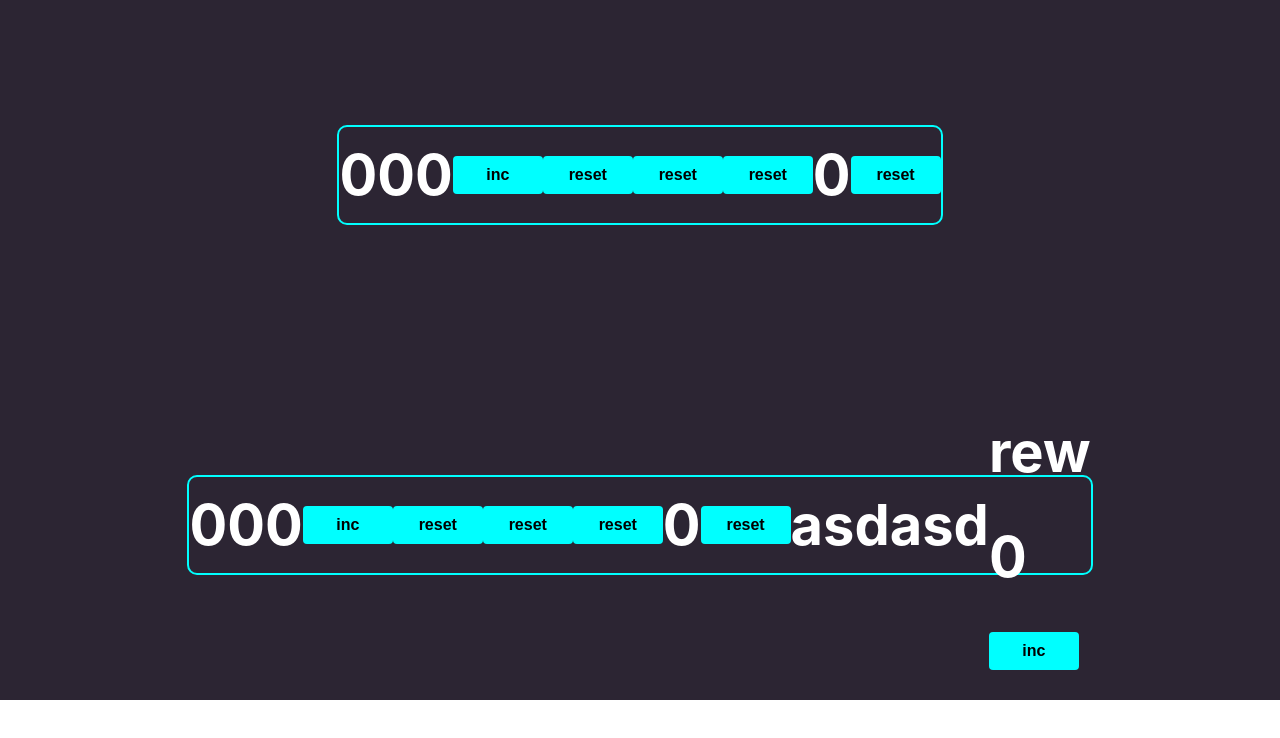
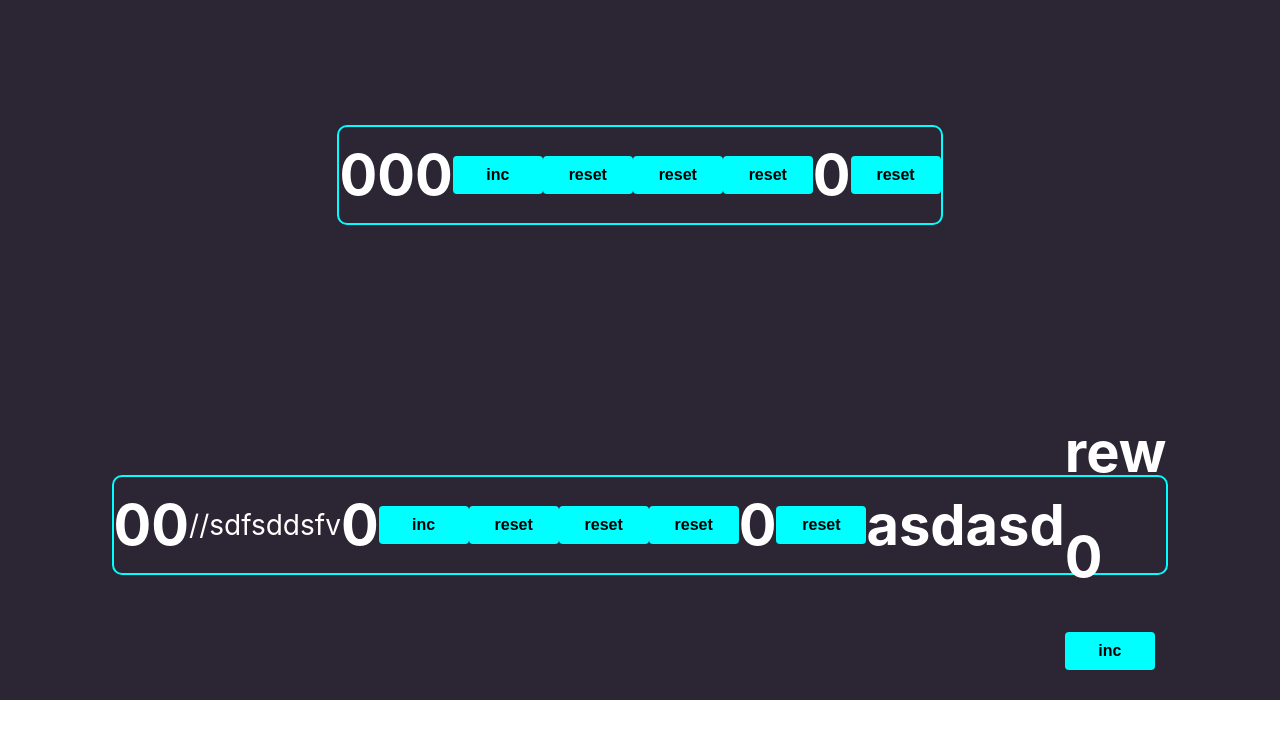
Before and after one commit to oleg-lego-lego/advanced-counter, a React (Create React App) app: page / in a window 1280 px wide. Shown: the top 738 px of the page. Built offline with nearby package versions, Linux system fonts and the light colour scheme.

Commit message:
add commit

```diff
--- a/src/App.tsx
+++ b/src/App.tsx
@@ -28,6 +28,7 @@ function App() {
             <div className={s.currentValue}>
                 <h1>{count}</h1>
                 <h1>{count}</h1>
+                //sdfsddsfv
                 <h1>{count}</h1>
                 <Button callBack={onClickIncHandler} name={'inc'}/>
                 <Button callBack={onClickResetHandler} name={'reset'}/>
```
